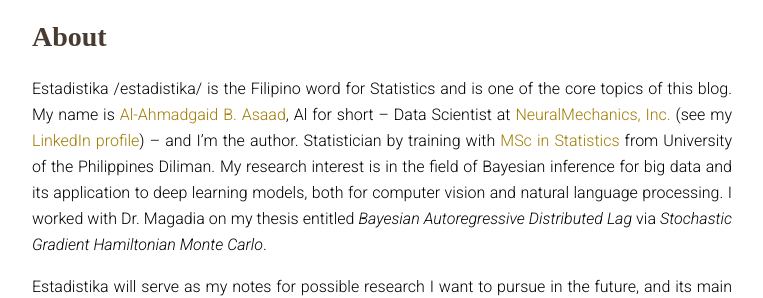
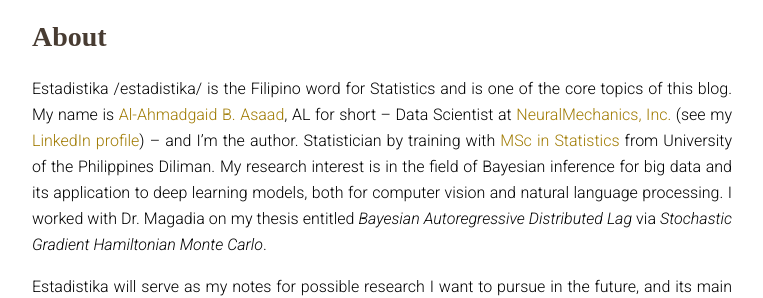
Before and after one commit to estadistika/estadistika.github.io, a Jekyll site: the page built from about.md, in a window 1280 px wide. Shown: the part 131-429 px from the top of the page, without its empty margins (258-1021 px from the left). Built offline with Jekyll 4.4.1, drawn with Linux system fonts in a browser that asks for light colours; nearby versions of some CDN libraries; some web fonts are replaced.

```diff
--- a/about.md
+++ b/about.md
@@ -3,7 +3,7 @@ layout: page
 title: About
 permalink: /about/
 ---
-Estadistika /estadistika/ is the Filipino word for Statistics and is one of the core topics of this blog. My name is <a href="https://alstat.github.io/" target="_blank">Al-Ahmadgaid B. Asaad</a>, Al for short --
+Estadistika /estadistika/ is the Filipino word for Statistics and is one of the core topics of this blog. My name is <a href="https://alstat.github.io/" target="_blank">Al-Ahmadgaid B. Asaad</a>, AL for short --
 Data Scientist at <a href="http://neuralmechanics.net/" target="_blank">NeuralMechanics, Inc.</a>
 (see my <a href="https://www.linkedin.com/in/al-ahmadgaid-asaad-68613a44/" target="_blank">LinkedIn profile</a>) --
 and I'm the author. Statistician by training with <a href="http://www.stat.upd.edu.ph/" target="_blank">MSc in Statistics</a> from University of the Philippines Diliman. My research interest is in the field of Bayesian inference for big data and its application to deep learning models, both for computer vision and natural language processing. I worked with Dr. Magadia on my thesis entitled *Bayesian Autoregressive Distributed Lag* via *Stochastic Gradient Hamiltonian Monte Carlo*.
--- a/index.html
+++ b/index.html
@@ -9,7 +9,7 @@ layout: default
 </center>
 <div class="home-mobile" style="display: none;">
     <h1 class="post-title">Welcome!</h1>
-    Estadistika /estadistika/ is the Filipino word for Statistics and is one of the core topics of this blog. My name is <a href="https://alstat.github.io/" target="_blank">Al-Ahmadgaid B. Asaad</a>, Al for short --
+    Estadistika /estadistika/ is the Filipino word for Statistics and is one of the core topics of this blog. My name is <a href="https://alstat.github.io/" target="_blank">Al-Ahmadgaid B. Asaad</a>, AL for short --
     Data Scientist at <a href="http://neuralmechanics.net/" target="_blank">NeuralMechanics, Inc.</a>
     (see my <a href="https://www.linkedin.com/in/al-ahmadgaid-asaad-68613a44/" target="_blank">LinkedIn profile</a>) --
     and I'm the author. Statistician by training with <a href="http://www.stat.upd.edu.ph/" target="_blank">MSc in Statistics</a> from University of the Philippines Diliman.
```
Also changed, not shown: 3 other files.
